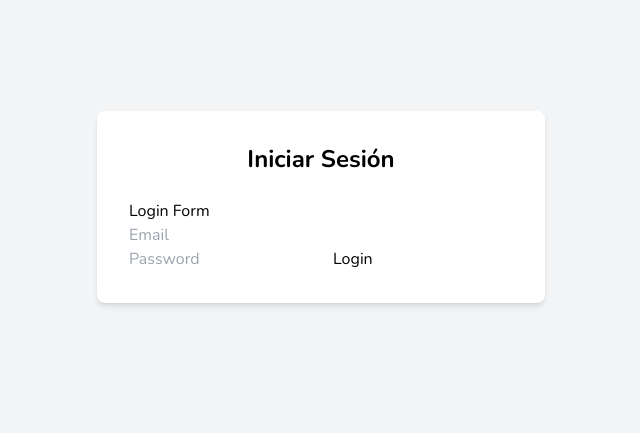
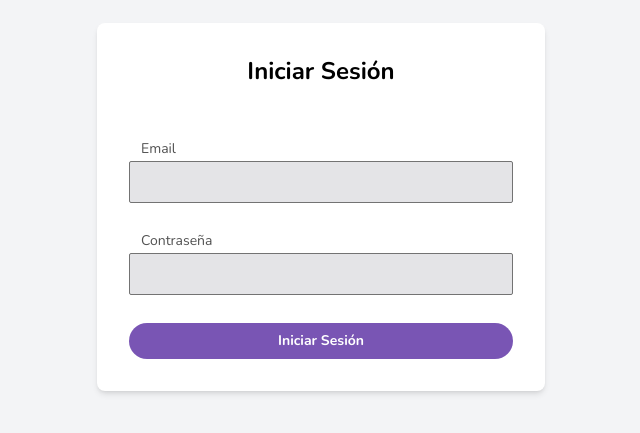
Before and after one commit to rouuhehe/2025_1_dbp_hkt2, a React (Vite) app: page /authentication/login in a window 1280 px wide. Shown: the part 193-626 px from the top of the page, without its empty margins (319-959 px from the left). Built offline with nearby package versions, Linux system fonts and the light colour scheme.

Commit message:
feat: implement register

```diff
--- a/src/components/LoginForm.tsx
+++ b/src/components/LoginForm.tsx
@@ -1,48 +1,70 @@
-import { useState } from "react";
-import { login } from "@services/auth/login";
 import { LoginRequest } from "../interface/auth/LoginRequest";
-import { AuthResponse } from "../interface/auth/AuthResponse";
+import { login } from "../services/auth/login";
+import { ChangeEvent, FormEvent, useState } from "react";
 
 export default function LoginForm() {
-    const [email, setEmail] = useState("");
-    const [password, setPassword] = useState("");
-    const [error, setError] = useState("");
+	const [formData, setFormData] = useState<LoginRequest>({
+		email: "",
+		passwd: "",
+	});
 
-    const handleLogin = async () => {
+	const [error, setErrorMsg] = useState("");
+	const [successMessage, setSuccessMessage] = useState("");
+
+
+	function handleChange(e: ChangeEvent<HTMLInputElement>) {
+		const { name, value } = e.target;
+		setFormData({ ...formData, [name]: value });
+	}
+
+	async function handleSubmit(e: FormEvent<HTMLFormElement>) {
+		e.preventDefault();
 		try {
-            const loginRequest: LoginRequest = {
-                email,
-                passwd: password,
-            };
-
-            const authResponse: AuthResponse = await login(loginRequest);
-
-            localStorage.setItem("token", authResponse.data.token);
-            localStorage.setItem("email", authResponse.data.email);
-
-            window.location.href = "/dashboard";
-        } catch (error: any) {
-            setError(error.message);
+			const res = await login(formData);
+			setSuccessMessage("¡Sesión iniciada correctamente!");
+			setErrorMsg("");
+			localStorage.setItem("token", res.data.token);
+		} catch (error) {
+			setErrorMsg("Correo o contraseña incorrectos.");
+			setSuccessMessage("");
 		}
-    };
+	}
 
 	return (
-        <div>
-            <h1>Login Form</h1>
+		<section className="">
+			<form onSubmit={handleSubmit} className="flex flex-col gap-7">
+				<div className="mt-7 flex flex-col">
+					<label htmlFor="email"
+					className="text-sm font-regular  ml-3 text-neutral-600"
+					>Email</label>
 					<input
 					type="email"
-                placeholder="Email"
-                value={email}
-                onChange={(e) => setEmail(e.target.value)}
+					name="email"
+					id="email"
+					className="border border-neutral-500 mt-0.5 rounded-sm p-2 bg-zinc-200 "
+					value={formData.email}
+					onChange={handleChange}
 					/>
+				</div>
+				<div className="flex flex-col">
+					<label htmlFor="password"
+					className="text-sm ml-3 text-neutral-600"
+					>Contraseña</label>
 					<input
 						type="password"
-                placeholder="Password"
-                value={password}
-                onChange={(e) => setPassword(e.target.value)}
+						name="passwd"
+						id="password"
+						className="border mt-0.5  border-neutral-500  rounded-sm p-2 bg-zinc-200"
+						value={formData.passwd}
+						onChange={handleChange}
 					/>
-            <button onClick={handleLogin}>Login</button>
-            {error && <p>{error}</p>}
 				</div>
+				<button id="loginSubmit" className="bg-primary font-bold text-sm  text-white p-2 rounded-full" type="submit">
+					Iniciar Sesión
+				</button>
+			</form>
+			{error && <div style={{ color: "red" }}>{error}</div>}
+			{successMessage && <div style={{ color: "blue" }}>{successMessage}</div>}
+		</section>
 	);
 }
--- a/src/components/RegisterForm.tsx
+++ b/src/components/RegisterForm.tsx
@@ -1,58 +1,109 @@
-import { useState } from "react";
-import { register } from "@services/auth/register";
+import { ChangeEvent, FormEvent, useState } from "react";
+import { register } from "../services/auth/register";
 import { RegisterRequest } from "../interface/auth/RegisterRequest";
 
 export default function RegisterForm() {
     const [formData, setFormData] = useState<RegisterRequest>({
         email: "",
-    passwd: "",
+        passwd: ""
     });
 
+    // mensajes de error y éxito
     const [error, setError] = useState("");
     const [success, setSuccess] = useState(false);
 
-  const handleChange = (e: React.ChangeEvent<HTMLInputElement>) => {
-    setFormData({ ...formData, [e.target.name]: e.target.value });
+    // loading para darle un efecto más chvr
+    const [loading, setLoading] = useState(false);
+
+    const handleChange = (e: ChangeEvent<HTMLInputElement>) => {
+        const { name, value } = e.target;
+        setFormData(prev => ({ ...prev, [name]: value }));
+        setError("");
     };
 
-  const handleRegister = async () => {
+    const handleSubmit = async (e: FormEvent) => {
+        e.preventDefault();
+        setLoading(true);
+
         try {
+            // Validación
+            if (formData.passwd.length < 12) {
+                throw new Error("La contraseña debe tener al menos 12 caracteres");
+            }
+
             await register(formData);
             setSuccess(true);
             setError("");
-      window.location.href = "authentication/login";
-    } catch (err: any) {
+
+            // Redirigir después de 2 segundos
+            setTimeout(() => {
+                window.location.href = "/authentication/login";
+            }, 2000);
+
+        } catch (err) {
             setError(err.message);
             setSuccess(false);
+        } finally {
+            setLoading(false);
         }
     };
 
     return (
+        <div className="max-w-md mx-auto p-6 bg-white rounded-lg">
+            <form onSubmit={handleSubmit} className="space-y-3">
                 <div>
+                    <label htmlFor="email" className="block mb-1 font-medium">
+                        Email
                         <input
                             type="email"
+                            id="email"
                             name="email"
-        placeholder="Correo"
                             value={formData.email}
                             onChange={handleChange}
-        className="w-full p-2 mb-3 border rounded"
+                            className="w-full p-2 border rounded mt-1"
+                            required
                         />
+                    </label>
+                </div>
+
+                <div>
+                    <label htmlFor="passwd" className="block mb-1 font-medium">
+                        Contraseña (mín. 12 caracteres)
                         <input
                             type="password"
+                            id="passwd"
                             name="passwd"
-        placeholder="Contraseña"
                             value={formData.passwd}
                             onChange={handleChange}
-        className="w-full p-2 mb-3 border rounded"
+                            className="w-full p-2 border rounded mt-1"
+                            required
+                            minLength={12}
                         />
+                    </label>
+                </div>
+
                 <button
-        onClick={handleRegister}
-        className="bg-blue-600 text-white w-full py-2 rounded hover:bg-blue-700"
+                    type="submit"
+                    disabled={loading}
+                    className={`w-full py-2 px-4 rounded text-white ${
+                        loading ? 'bg-gray-400' : 'bg-blue-600 hover:bg-blue-700'
+                    }`}
                 >
-        Registrarse
+                    {loading ? 'Registrando...' : 'Registrarse'}
                 </button>
-      {error && <p className="text-red-500 mt-2">{error}</p>}
-      {success && <p className="text-green-500 mt-2">Registro exitoso</p>}
+            </form>
+
+            {error && (
+                <div className="mt-4 p-3 bg-red-100 text-red-700 rounded">
+                    {error}
+                </div>
+            )}
+
+            {success && (
+                <div className="mt-4 p-3 bg-green-100 text-green-700 rounded">
+                    ¡Registro exitoso! Redirigiendo...
+                </div>
+            )}
         </div>
     );
 }
--- a/src/pages/LoginPage.tsx
+++ b/src/pages/LoginPage.tsx
@@ -1,4 +1,4 @@
-import LoginForm from "@components/LoginForm";
+import LoginForm from "../components/LoginForm";
 
 export default function LoginPage() {
   return (
--- a/src/pages/RegisterPage.tsx
+++ b/src/pages/RegisterPage.tsx
@@ -1,11 +1,20 @@
-import RegisterForm from "@components/RegisterForm";
+import { useState } from "react";
+import RegisterForm from "../components/RegisterForm";
 
 export default function RegisterPage() {
+
+    const [formData, setFormData] = useState({
+        email: "",
+        passwd: ""
+    })
+
   return (
     <main className="min-h-screen flex items-center justify-center bg-gray-100">
       <div className="bg-white shadow-md rounded-lg p-8 w-full max-w-md">
         <h1 className="text-2xl font-bold text-center mb-6">Registrarse</h1>
-        <RegisterForm />
+        <RegisterForm
+        formData={formData}
+        setFormData={setFormData}/>
       </div>
     </main>
   );
--- a/src/routes/AppRouter.tsx
+++ b/src/routes/AppRouter.tsx
@@ -1,7 +1,7 @@
-import DashboardPage from "@pages/DashboardPage";
+import DashboardPage from "../pages/DashboardPage";
 import LoginPage from "../pages/LoginPage";
 import RegisterPage from "../pages/RegisterPage";
-import CategoryDetailPage from "@pages/CategoryDetailPage";
+import CategoryDetailPage from "../pages/CategoryDetailPage";
 import { BrowserRouter, Routes, Route } from "react-router-dom";
 
 export default function AppRouter() {
--- a/src/services/auth/login.ts
+++ b/src/services/auth/login.ts
@@ -1,19 +1,23 @@
-import Api from "@services/api";
 import { AuthResponse } from "src/interface/auth/AuthResponse";
+import Api from "../../services/api";
 import { LoginRequest } from "src/interface/auth/LoginRequest";
 
-export async function login(loginRequest: LoginRequest) {
+export async function login(loginRequest: LoginRequest): Promise<AuthResponse> {
     try {
         const api = await Api.getInstance();
-        const response = await api.post<LoginRequest, AuthResponse>(
-            loginRequest, { url: "/authentication/login" }
-        )
-        const authData = response.data
 
-        localStorage.setItem("token", authData.data.token)
+        const response = await api.post<LoginRequest, AuthResponse>({
+            url: "/authentication/login",
+            data: loginRequest
+        });
 
-        return authData
+        if (response.data?.token) {
+            api.authorization = response.data.token;
+        }
+
+        return response.data;
     } catch (error) {
-        throw new Error("Login fallido")
+        console.error("Error detallado:", error);
+        throw new Error("Login Fallido!");
     }
 }
--- a/vite.config.ts
+++ b/vite.config.ts
@@ -1,15 +1,17 @@
-import react from "@vitejs/plugin-react";
-import { defineConfig } from "vite";
-import checker from "vite-plugin-checker";
-import tsconfigPaths from "vite-tsconfig-paths";
+// vite.config.ts
+import { defineConfig } from 'vite'
+import react from '@vitejs/plugin-react'
 
-// https://vitejs.dev/config/
 export default defineConfig({
-	plugins: [
-		react(),
-		tsconfigPaths(),
-		checker({
-			typescript: true,
-		}),
-	],
-});
+  plugins: [react()],
+  server: {
+    proxy: {
+      '/api': {
+        target: 'http://198.211.105.95:8080',
+        changeOrigin: true,
+        rewrite: (path) => path.replace(/^\/api/, ''),
+        secure: false
+      }
+    }
+  }
+})
```
Also changed, not shown: src/services/api.ts (+20 -14 lines), src/services/auth/register.ts (+25 -16 lines). Lines whose indentation alone changed are shown as unchanged.
